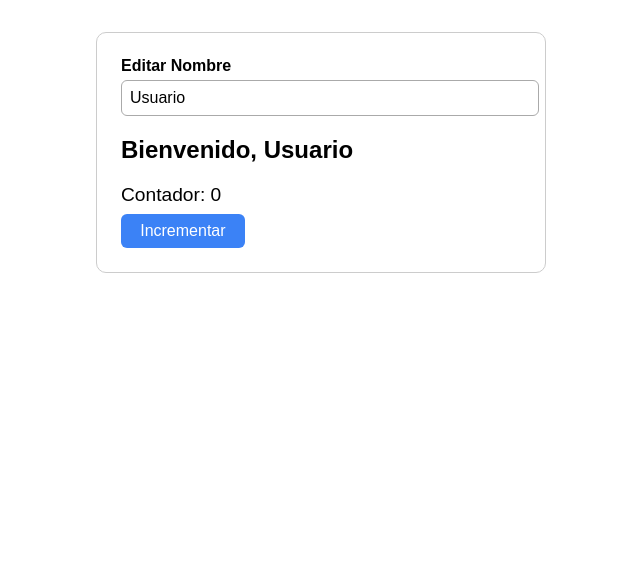
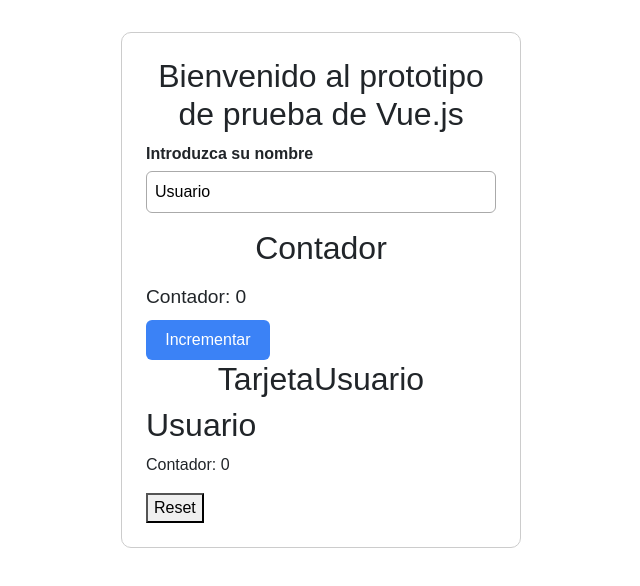
Before and after one commit to jltamayocabello-droid/m6_l1_analisis-de-caso_prototipo-vue, a Vue app: page / in a window 1280 px wide. Shown: the top 586 px of the page, without its empty margins (319-959 px from the left). Built offline with nearby package versions, Linux system fonts and the light colour scheme.

Commit message:
Se añade TarjetaUsuario a PerfilUsuario

```diff
--- a/index.html
+++ b/index.html
@@ -5,6 +5,11 @@
     <link rel="icon" href="/favicon.ico">
     <meta name="viewport" content="width=device-width, initial-scale=1.0">
     <title>Vite App</title>
+    <link href="https://cdn.jsdelivr.net/npm/bootstrap@5.3.8/dist/css/bootstrap.min.css" rel="stylesheet" integrity="sha384-sRIl4kxILFvY47J16cr9ZwB07vP4J8+LH7qKQnuqkuIAvNWLzeN8tE5YBujZqJLB" crossorigin="anonymous">
+
+    <script defer src="https://cdn.jsdelivr.net/npm/bootstrap@5.3.8/dist/js/bootstrap.bundle.min.js" integrity="sha384-FKyoEForCGlyvwx9Hj09JcYn3nv7wiPVlz7YYwJrWVcXK/BmnVDxM+D2scQbITxI" crossorigin="anonymous"></script>
+
+
   </head>
   <body>
     <div id="app"></div>
--- a/src/components/PerfilUsuario.vue
+++ b/src/components/PerfilUsuario.vue
@@ -1,24 +1,42 @@
 <template>
   <div class="perfil">
+    <!-- BINDING BIDIRECCIONAL -->
 
-    <!-- BINDING BIDIRECCIONAL -->
+
+
     <div class="campo">
-      <label for="nombre"> Editar Nombre </label>
+        <h2 class="text-center">Bienvenido al prototipo de prueba de Vue.js</h2>
+      <label for="nombre"> Introduzca su nombre </label>
       <input id="nombre" v-model="nombre" placeholder="Escribe tu nombre..." />
     </div>
 
     <!--BINDING UNIDIRECCIONAL-->
 
-    <h2>Bienvenido, {{ nombre }}</h2>
+
 
     <!--CONTADOR-->
-    <p class="contador">Contador: {{ contador }}</p>
-    <button @click="incrementar">Incrementar</button>
+    <div>
+        <h2 class="text-center">Contador</h2>
+      <p class="contador">Contador: {{ contador }}</p>
+      <button @click="incrementar">Incrementar</button>
+    </div>
+
+    <!-- TARJETA USUARIO -->
+
+    <div>
+        <h2 class="text-center">TarjetaUsuario</h2>
+        <TarjetaUsuario :nombre="nombre" :contador="contador" @reset="resetContador" />
+    </div>
+
+
+
+
   </div>
 </template>
 
 <script setup>
 import { ref } from 'vue'
+import TarjetaUsuario from './TarjetaUsuario.vue'
 
 // Equivale a data()
 const nombre = ref('Usuario')
@@ -27,6 +45,11 @@ const contador = ref(0)
 // Equivale a methods
 function incrementar() {
   contador.value++
+}
+
+// Reset Contador
+function resetContador() {
+  contador.value = 0
 }
 </script>
 
--- a/src/components/TarjetaUsuario.vue
+++ b/src/components/TarjetaUsuario.vue
@@ -0,0 +1,22 @@
+
+<template>
+
+<div>
+
+    <h2>{{ props.nombre }}</h2>
+    <p>Contador: {{ props.contador }}</p>
+    <button @click="emit('reset')">Reset</button>
+</div>
+
+</template>
+
+<script setup>
+const props = defineProps({
+
+    nombre: String,
+    contador: Number
+})
+
+const emit = defineEmits(['reset'])
+
+</script>
```
